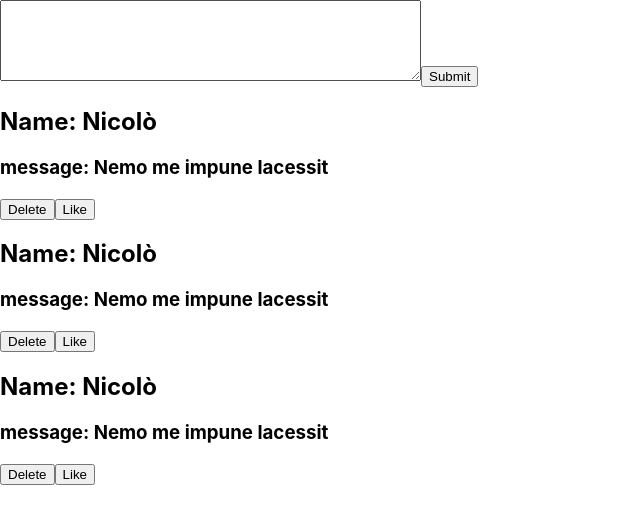
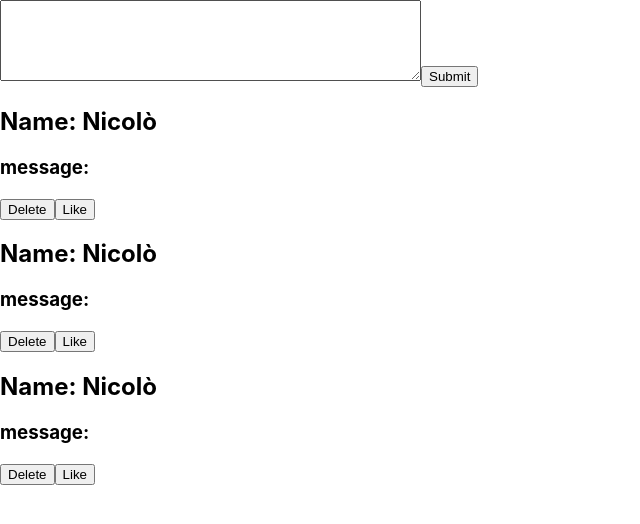
Before and after one commit to grantortino/ed-dev-tutorial-repo, a React (Create React App) app in the folder erase/: page / in a window 1280 px wide. Shown: the top 524 px of the page, without its empty margins (0-640 px from the left). Built offline with nearby package versions, Linux system fonts and the light colour scheme.

Commit message:
ended lesson on state lifting

```diff
--- a/erase/src/App.js
+++ b/erase/src/App.js
@@ -13,15 +13,18 @@ function App() {
 //     setName('Florin Pop');
 //   };
 
+  // State
   const [name, setName] = useState("Nicolò");
   const message = 'Nemo me impune lacessit';
+  const [textInput, setTextInput] = useState('');
+  const [tweets, setTweets] = useState([]);
 
   return (
     <div>
       <div className="text">
         {/* <h1>HELLO</h1> */}
-        <CreateTweet />
-        <TweetList name={name} message={message} />
+        <CreateTweet textInput={textInput} setTextInput={setTextInput} tweets={tweets} setTweets={setTweets} />
+        <TweetList name={name} message={tweets} />
         {/* <h1>Hello {name}</h1> */}
         {/* <button onClick={sayHelloHandler}>Click</button> */}
       </div>
--- a/erase/src/components/CreateTweet.js
+++ b/erase/src/components/CreateTweet.js
@@ -1,15 +1,20 @@
 import React, { useState } from 'react';
 
-const CreateTweet = () => {
-    // State
-    const [textInput, setTextInput] = useState('');
+const CreateTweet = ({tweets, setTweets, textInput, setTextInput}) => {
     // functions
     const userInputHandler = (e) => {
         setTextInput(e.target.value);
     };
 
+    const submitTweetHandler = (e) => {
+        e.preventDefault();
+        setTweets([...tweets, textInput]);
+        // spread operator to keep previous informations followed by a comma that appends whatever value is
+        setTextInput('');
+    };
+
     return (
-        <form>
+        <form onSubmit={submitTweetHandler}>
             <textarea value={textInput} onChange={userInputHandler} cols="50" rows="5"></textarea>
             <button>Submit</button>
             {/* <h1 onClick={() => setTextInput('')}>{textInput}</h1> */}
```
